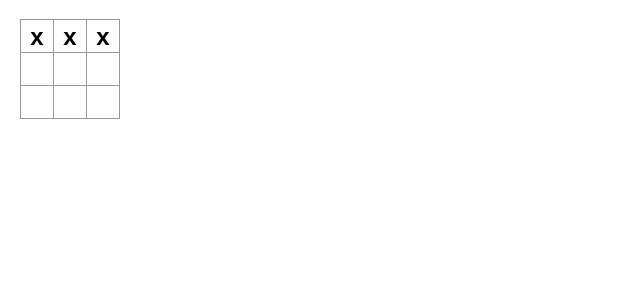
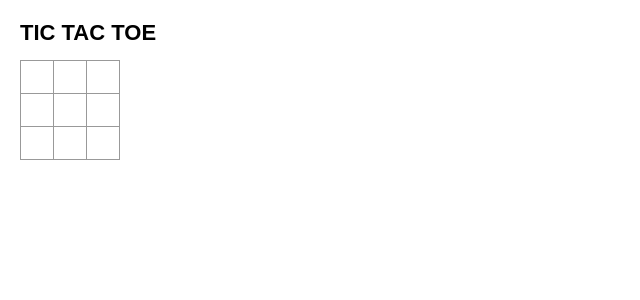
Before and after one commit to datcord/tictactoe, a React (Vite) app: page / in a window 1280 px wide. Shown: the top 300 px of the page, without its empty margins (0-640 px from the left). Built offline with nearby package versions, Linux system fonts and the light colour scheme.

Commit message:
added functionality to the game

```diff
--- a/index.html
+++ b/index.html
@@ -7,6 +7,7 @@
     <title>Tic Tac Toe</title>
   </head>
   <body>
+    <h1>TIC TAC TOE</h1>
     <div id="root"></div>
     <script type="module" src="/src/main.jsx"></script>
   </body>
--- a/src/App.jsx
+++ b/src/App.jsx
@@ -1,26 +1,72 @@
-function Square({value}) {
-  return <button className="square">{value}</button>
+import { useState } from "react";
+
+// eslint-disable-next-line react/prop-types
+function Square({ value, onSquareClick }) {
+  return <button className="square" onClick={onSquareClick}>{value}</button>;
 }
 
+function calcWinner(squares) {
+  const lines = [
+    [0, 1, 2],
+    [3, 4, 5],
+    [6, 7, 8],
+    [0, 3, 6],
+    [1, 4, 7],
+    [2, 5, 8],
+    [0, 4, 8],
+    [2, 4, 6]
+  ];
+  for (let i = 0; i < lines.length; i++) {
+    const [a, b, c] = lines[i];
+    if (squares[a] && squares[a] === squares[b] && squares[a] === squares[c]) {
+      alert('We have a winner!!');
+      return squares[a];
+    }
+  }
+  return null;
+}
+export default function Board() {
+  const [squares, setSquares] = useState(Array(9).fill(null));
+  const [turn, setTurn] = useState('X');
+  function handleClick(i) {
+    if (squares[i]||calcWinner(squares)) {
+      return;
+    }
+    switch (turn) {
+      case 'X':
+        setTurn('O');
+        break;
+      case 'O':
+        setTurn('X');
+        break;
+      default:
+        break;
+    }
+    const nextState = squares.slice();
+    nextState[i]=turn;
+    setSquares(nextState);
+    if (calcWinner(squares)) {
+      return;
+    }
+  }
 
-export default function Board() {
-  return(
+  return (
     <>
       <div className="board-row">
-        <Square value={"x"}/>
-        <Square value={"x"}/>
-        <Square value={"x"}/>
+        <Square value={squares[0]} onSquareClick={() => handleClick(0)} />
+        <Square value={squares[1]} onSquareClick={() => handleClick(1)} />
+        <Square value={squares[2]} onSquareClick={() => handleClick(2)} />
       </div>
       <div className="board-row">
-        <button className="square"></button>
-        <button className="square"></button>
-        <button className="square"></button>
+        <Square value={squares[3]} onSquareClick={() => handleClick(3)} />
+        <Square value={squares[4]} onSquareClick={() => handleClick(4)} />
+        <Square value={squares[5]} onSquareClick={() => handleClick(5)} />
       </div>
       <div className="board-row">
-        <button className="square"></button>
-        <button className="square"></button>
-        <button className="square"></button>
+        <Square value={squares[6]} onSquareClick={() => handleClick(6)} />
+        <Square value={squares[7]} onSquareClick={() => handleClick(7)} />
+        <Square value={squares[8]} onSquareClick={() => handleClick(8)} />
       </div>
     </>
-  ) ;
+  );
 }
```
